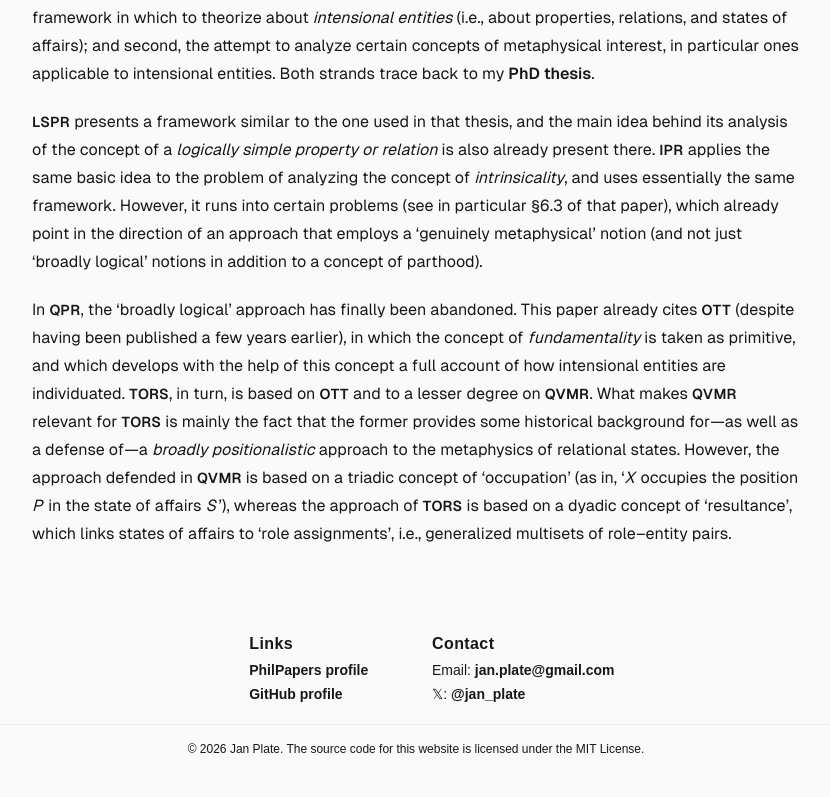
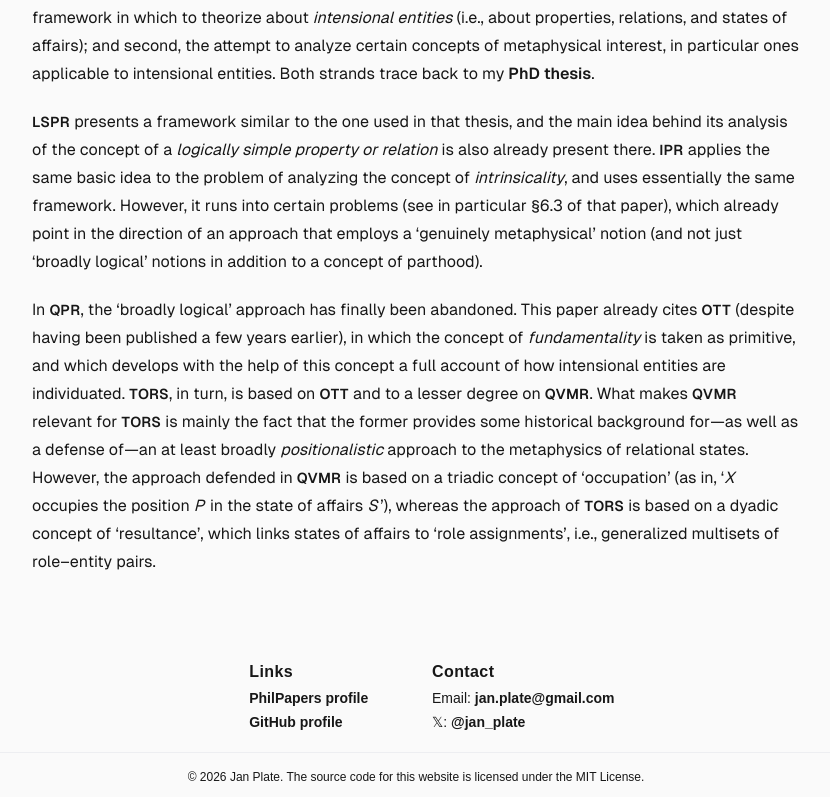
Before and after one commit to jplate/home, a Next.js app: page /home/Research in a window 1280 px wide. Shown: the part 1191-1988 px from the top of the page, without its empty margins (224-1054 px from the left). Before the commit the page ends 1960 px from the top, so only its background shows below. Built offline with nearby package versions, Linux system fonts and the light colour scheme.

Commit message:
Update page.tsx

```diff
--- a/src/app/Research/page.tsx
+++ b/src/app/Research/page.tsx
@@ -207,14 +207,14 @@ export default function Page() {
                     help of this concept a full account of how intensional entities are individuated. <TORS />
                     , in turn, is based on <OTT /> and to a lesser degree on <QVMR />. What makes <QVMR />{' '}
                     relevant for <TORS /> is mainly the fact that the former provides some historical
-                    background for&mdash;as well as a defense of&mdash;a <i>broadly positionalistic</i>{' '}
-                    approach to the metaphysics of relational states. However, the approach defended in{' '}
-                    <QVMR /> is based on a triadic concept of &lsquo;occupation&rsquo; (as in, &lsquo;
-                    <i className='pr-[0.12em]'>X</i> occupies the position <i className='pr-[0.12em]'>P</i> in
-                    the state of affairs <i className='pr-[0.16em]'>S</i>&rsquo;), whereas the approach of{' '}
-                    <TORS /> is based on a dyadic concept of &lsquo;resultance&rsquo;, which links states of
-                    affairs to &lsquo;role assignments&rsquo;, i.e., generalized multisets of
-                    role&ndash;entity pairs.
+                    background for&mdash;as well as a defense of&mdash;an at least broadly{' '}
+                    <i>positionalistic</i> approach to the metaphysics of relational states. However, the
+                    approach defended in <QVMR /> is based on a triadic concept of &lsquo;occupation&rsquo;
+                    (as in, &lsquo;<i className='pr-[0.12em]'>X</i> occupies the position{' '}
+                    <i className='pr-[0.12em]'>P</i> in the state of affairs <i className='pr-[0.16em]'>S</i>
+                    &rsquo;), whereas the approach of <TORS /> is based on a dyadic concept of
+                    &lsquo;resultance&rsquo;, which links states of affairs to &lsquo;role assignments&rsquo;,
+                    i.e., generalized multisets of role&ndash;entity pairs.
                 </p>
             </Section>
         </Content>
```
